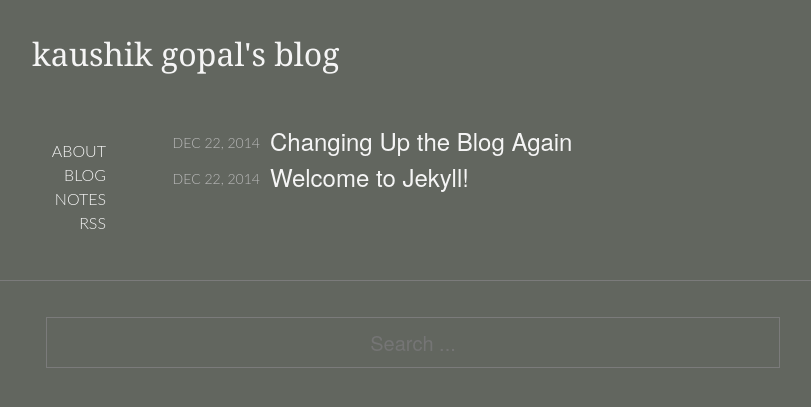
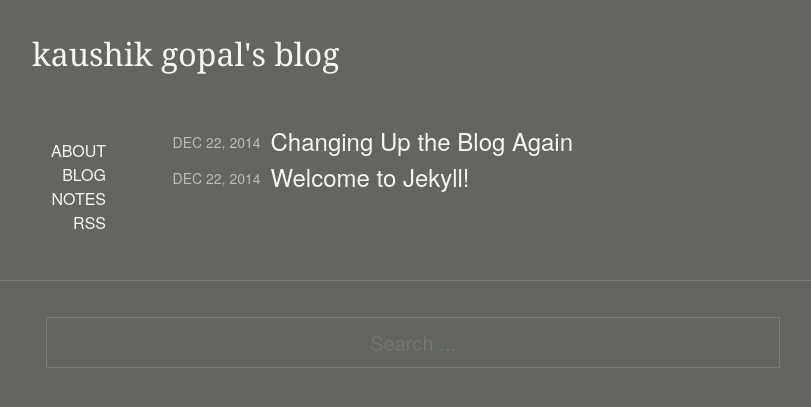
Before and after one commit to kaushikgopal/octopress-kaush-blog, a Jekyll site: the page built from index.html, in a window 1280 px wide. Shown: the top 407 px of the page, without its empty margins (238-1049 px from the left). Built offline with Jekyll 4.4.1, drawn with Linux system fonts in a browser that asks for light colours.

Commit message:
fix: use only one base font

```diff
--- a/_sass/_layout.scss
+++ b/_sass/_layout.scss
@@ -230,9 +230,9 @@
 }
 
 .post-title {
-    // font-size: 42px;
+    font-family: $font-family-base;
     color: $color-link;
-    letter-spacing: -1px;
+    // letter-spacing: -1px;
     margin-bottom: 0;
     // line-height: 1;
 
@@ -243,7 +243,7 @@
 
 .post-content {
     margin-bottom: $spacing-unit;
-    font-family: $font-family-alt;
+    font-family: $font-family-base;
 
     h2 {
         font-size: 32px;
--- a/css/main.scss
+++ b/css/main.scss
@@ -6,8 +6,7 @@
 
 
 // Our variables
-$font-family-base: 'PT Sans', HelveticaNeue, 'Helvetica Neue', Helvetica, Arial, sans-serif;
-$font-family-alt: "Varela Round", "Lato", "PT Serif", Georgia, Times, "Times New Roman", serif;
+$font-family-base: "Varela Round", 'PT Sans', HelveticaNeue, 'Helvetica Neue', Helvetica, Arial, sans-serif;
 $header-font-family: "PT Serif", Georgia, Times, "Times New Roman", serif;
 
 $base-font-size:   16px;
@@ -55,7 +54,7 @@ $on-laptop:        800px;
 }
 @mixin micro-header {
     text-transform: uppercase;
-    font-family: $font-family-alt;
+    font-family: $font-family-base;
 }
 
 // Import partials from `sass_dir` (defaults to `_sass`)
```
